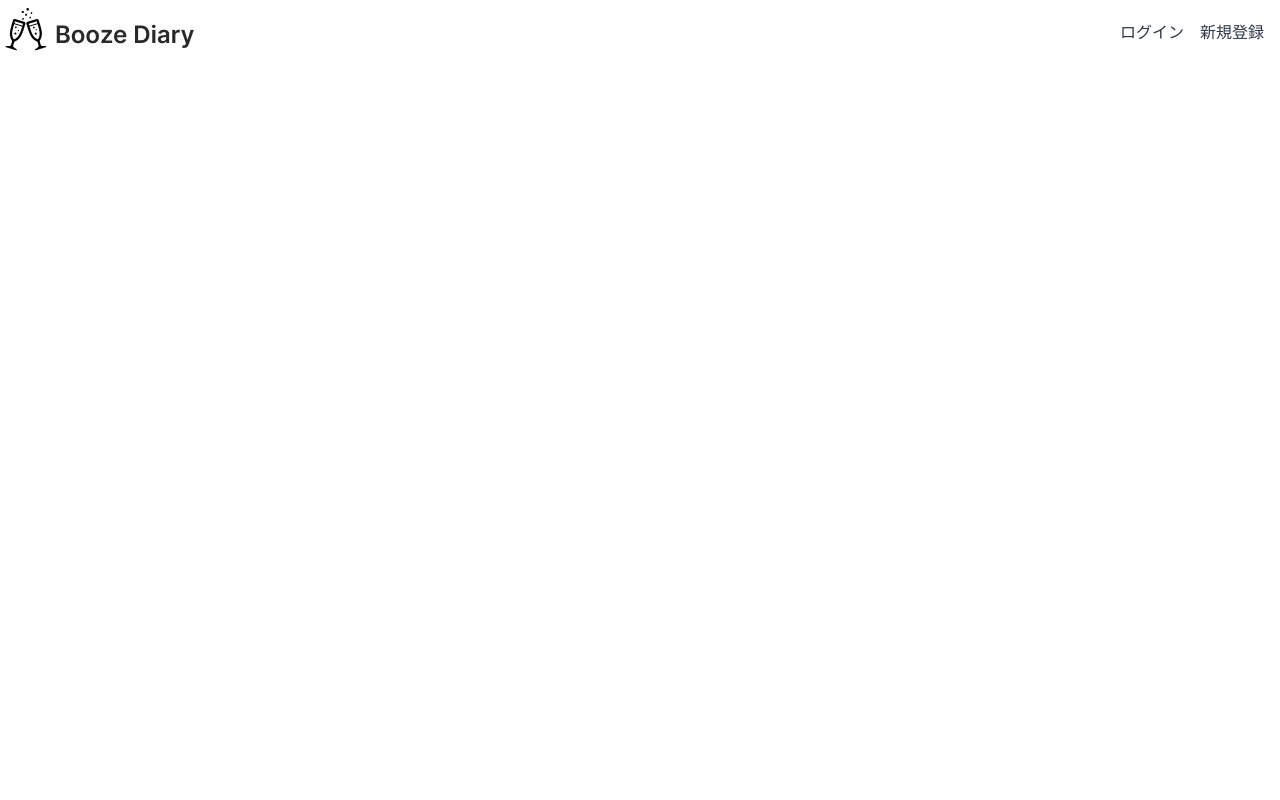
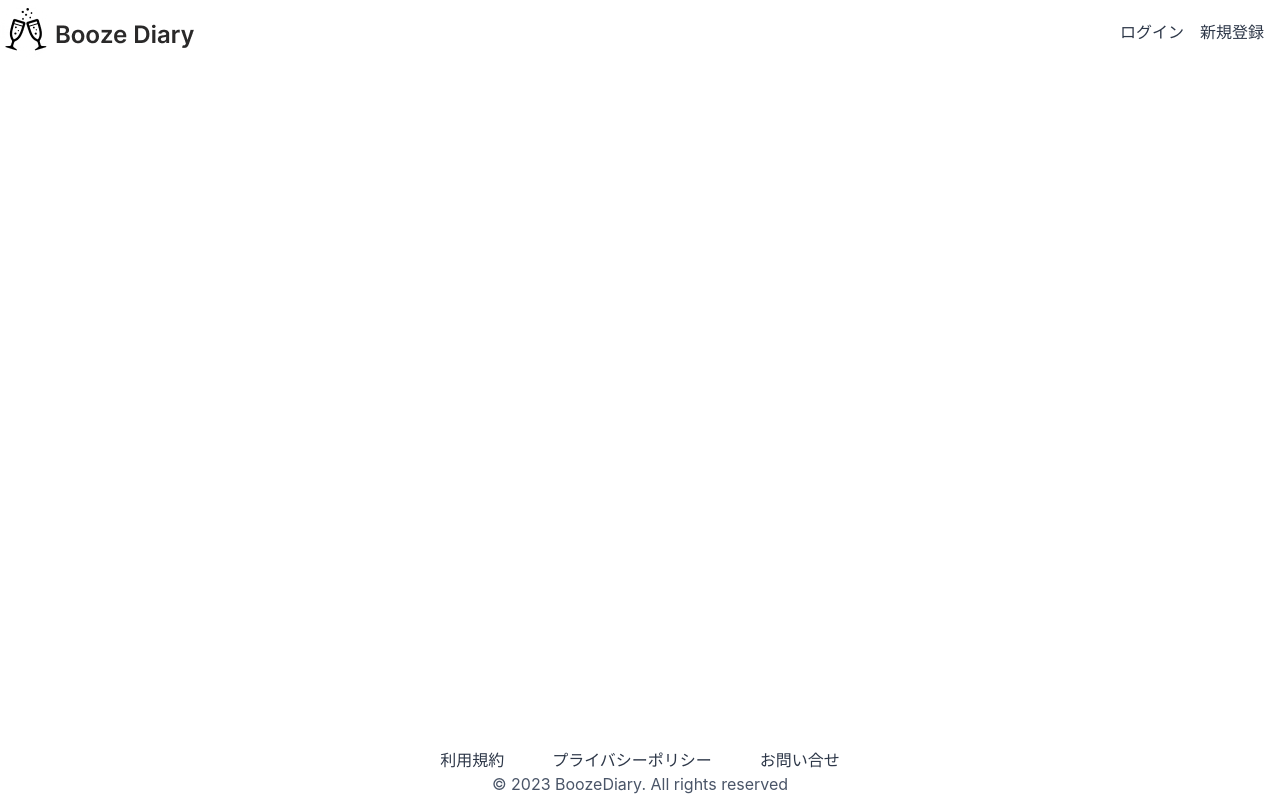
Before and after one commit to hattoriryuki/booze-diary-frontend, a React (Create React App) app: page / in a window 1280 px wide. Built offline with nearby package versions, Linux system fonts and the light colour scheme.

Commit message:
feat: フッターの雛形を追加

```diff
--- a/src/App.tsx
+++ b/src/App.tsx
@@ -1,4 +1,12 @@
-import { Box, ChakraProvider, Flex, Image, Link } from "@chakra-ui/react";
+import {
+  Box,
+  ChakraProvider,
+  Flex,
+  Image,
+  Link,
+  Stack,
+  Text,
+} from "@chakra-ui/react";
 
 import { theme } from "./theme/theme";
 import logoImage from "./assets/images/logo.png";
@@ -7,11 +15,36 @@ function App() {
   return (
     <ChakraProvider theme={theme}>
       <Flex as={"header"} h="64px" justify="space-between" alignItems="center">
-        <Image src={logoImage} alt="Logo image" boxShadow="none" cursor="pointer" />
+        <Image
+          src={logoImage}
+          alt="Logo image"
+          boxShadow="none"
+          cursor="pointer"
+        />
         <Box>
           <Link mr={4}>ログイン</Link>
           <Link mr={4}>新規登録</Link>
         </Box>
+      </Flex>
+      <Flex
+        as={"footer"}
+        h="56px"
+        position="fixed"
+        bottom={0}
+        left="50%"
+        transform="translate(-50%, 0)"
+        direction="column"
+        alignItems="center"
+        justify="center"
+      >
+        <Stack direction="row" gap={12}>
+          <Link>利用規約</Link>
+          <Link>プライバシーポリシー</Link>
+          <Link>お問い合せ</Link>
+        </Stack>
+        <Text color="gray.600">
+          &copy; 2023 BoozeDiary. All rights reserved
+        </Text>
       </Flex>
     </ChakraProvider>
   );
```
